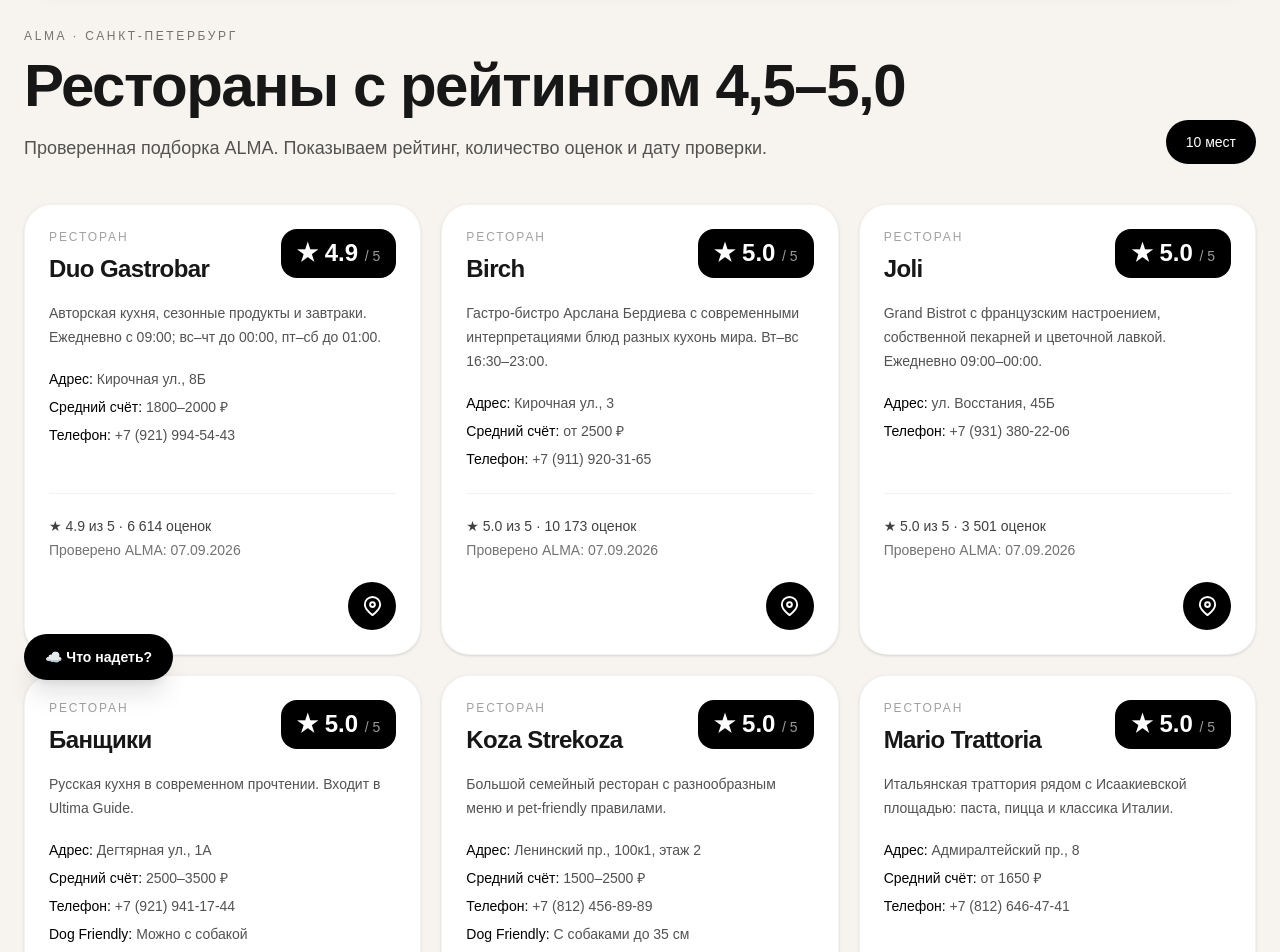
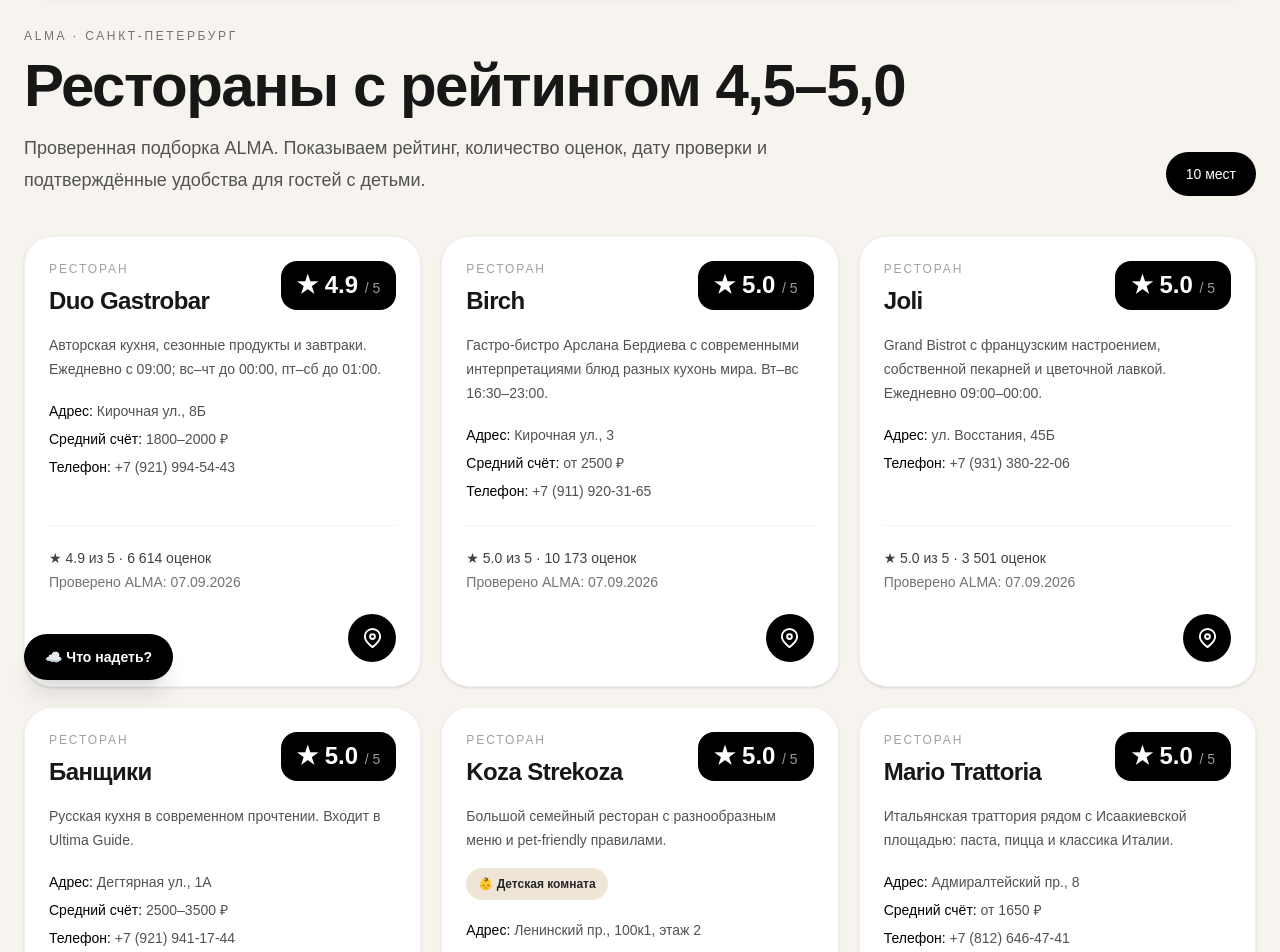
Before and after one commit to olgakastanova48386-dotcom/alma, a Next.js app: page /restaurants in a window 1280 px wide. Shown: the part 100-1052 px from the top of the page. Built offline with nearby package versions, Linux system fonts and the light colour scheme; no server answers.

Commit message:
Show baby care amenities on restaurant cards

```diff
--- a/app/restaurants/page.tsx
+++ b/app/restaurants/page.tsx
@@ -6,7 +6,7 @@ export default function RestaurantsPage() {
     <main className="min-h-screen bg-[#f7f4ef] pt-28 sm:pt-32 pb-16">
       <div className="max-w-7xl mx-auto px-4 sm:px-6">
         <div className="flex flex-col lg:flex-row lg:items-end lg:justify-between gap-6">
-          <div><p className="text-xs uppercase tracking-[0.22em] text-neutral-500">ALMA · Санкт-Петербург</p><h1 className="mt-3 text-4xl sm:text-5xl lg:text-6xl font-bold tracking-tight">Рестораны с рейтингом 4,5–5,0</h1><p className="mt-4 max-w-3xl text-neutral-600 text-base sm:text-lg leading-8">Проверенная подборка ALMA. Показываем рейтинг, количество оценок и дату проверки.</p></div>
+          <div><p className="text-xs uppercase tracking-[0.22em] text-neutral-500">ALMA · Санкт-Петербург</p><h1 className="mt-3 text-4xl sm:text-5xl lg:text-6xl font-bold tracking-tight">Рестораны с рейтингом 4,5–5,0</h1><p className="mt-4 max-w-3xl text-neutral-600 text-base sm:text-lg leading-8">Проверенная подборка ALMA. Показываем рейтинг, количество оценок, дату проверки и подтверждённые удобства для гостей с детьми.</p></div>
           <div className="rounded-full bg-black text-white px-5 py-3 text-sm font-medium self-start lg:self-auto">{restaurantPlaces.length} мест</div>
         </div>
         <div className="mt-10 grid md:grid-cols-2 xl:grid-cols-3 gap-5">
@@ -14,7 +14,8 @@ export default function RestaurantsPage() {
             <article key={place.id} className="rounded-[28px] bg-white border border-black/5 p-6 shadow-sm flex flex-col">
               <div className="flex items-start justify-between gap-4"><div><p className="text-xs uppercase tracking-[0.16em] text-neutral-400">Ресторан</p><h2 className="mt-2 text-2xl font-semibold tracking-tight">{place.name}</h2></div><div className="shrink-0 rounded-2xl bg-black px-4 py-3 text-white text-xl sm:text-2xl font-bold leading-none">★ {place.rating.toFixed(1)} <span className="text-sm font-medium text-white/60">/ 5</span></div></div>
               <p className="mt-4 text-sm leading-6 text-neutral-600">{place.note}</p>
-              <div className="mt-5 space-y-2 text-sm text-neutral-600"><p><span className="text-black font-medium">Адрес:</span> {place.address}</p>{place.averageBill && <p><span className="text-black font-medium">Средний счёт:</span> {place.averageBill}</p>}{place.phone && <p><span className="text-black font-medium">Телефон:</span> {place.phone}</p>}{place.dogFriendly && <p><span className="text-black font-medium">Dog Friendly:</span> {place.dogFriendly}</p>}</div>
+              {place.babyCare && <div className="mt-4"><span className="inline-flex rounded-full bg-[#efe5d7] px-3 py-2 text-xs font-semibold text-neutral-800">👶 {place.babyCare}</span></div>}
+              <div className="mt-5 space-y-2 text-sm text-neutral-600"><p><span className="text-black font-medium">Адрес:</span> {place.address}</p>{place.averageBill && <p><span className="text-black font-medium">Средний счёт:</span> {place.averageBill}</p>}{place.phone && <p><span className="text-black font-medium">Телефон:</span> {place.phone}</p>}{place.dogFriendly && <p><span className="text-black font-medium">Dog Friendly:</span> {place.dogFriendly}</p>}{place.babyCare && <p><span className="text-black font-medium">Для малыша:</span> {place.babyCare}{place.babyCareVerifiedAt ? ` · проверено ${place.babyCareVerifiedAt}` : ""}</p>}</div>
               <div className="mt-auto pt-6"><div className="pt-5 border-t border-black/5 text-sm text-neutral-500 leading-6"><p className="font-medium text-neutral-700">★ {place.rating.toFixed(1)} из 5 · {place.ratingCount.toLocaleString("ru-RU")} оценок</p><p>Проверено ALMA: {place.ratingUpdated}</p></div><div className="mt-5 flex justify-end"><Link href={`/map?place=${2001 + index}`} title="На карте" aria-label={`${place.name} на карте ALMA`} className="inline-flex h-12 w-12 items-center justify-center rounded-full bg-black text-white transition hover:scale-105"><svg viewBox="0 0 24 24" width="23" height="23" fill="none" stroke="currentColor" strokeWidth="2" strokeLinecap="round" strokeLinejoin="round" aria-hidden="true"><path d="M20 10c0 5-8 11-8 11S4 15 4 10a8 8 0 1 1 16 0Z"/><circle cx="12" cy="10" r="2.5"/></svg></Link></div></div>
             </article>
           ))}
```
